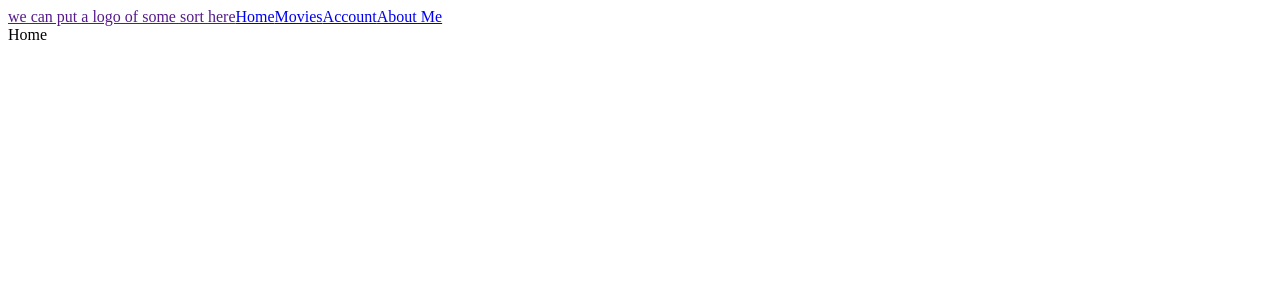
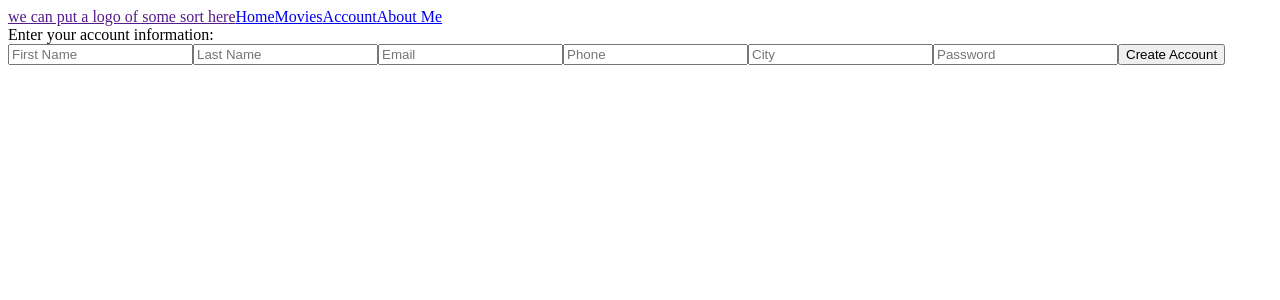
Before and after one commit to kyleoneill26/Phase-4-Project, a React (Create React App) app in the folder client/: page /register in a window 1280 px wide. Shown: the top 300 px of the page. Built offline with nearby package versions, Linux system fonts and the light colour scheme; no server answers.

Commit message:
starting create an account on my branch

```diff
--- a/client/src/components/AccountPage.js
+++ b/client/src/components/AccountPage.js
@@ -1,8 +1,12 @@
 import React from 'react'
+import { NavLink } from'react-router-dom'
 
 function AccountPage() {
     return (
-        <div>AccountPage</div>
+        <div>
+            <div>AccountPage</div>
+            <NavLink className='NavLink' exact to = '/register'>Create an Account</NavLink>
+        </div>
     )
 }
 
--- a/client/src/components/App.js
+++ b/client/src/components/App.js
@@ -5,6 +5,7 @@ import NavBar from "./NavBar";
 import Home from "./Home";
 import AboutMe from "./AboutMe";
 import AccountPage from "./AccountPage";
+import CreateAccount from "./CreateAccount";
 import { Router } from "react-router-dom/cjs/react-router-dom.min";
 
 
@@ -114,6 +115,9 @@ function App() {
                     <Route path='/aboutme'>
                         <AboutMe className="App-header"/>
                     </Route>
+                    <Route path='/register'>
+                        <CreateAccount className="App-header"/>
+                    </Route>
                     <Route path='/'>
                         <Home className="App-header"/>
                     </Route>
--- /dev/null
+++ b/client/src/components/CreateAccount.js
@@ -0,0 +1,21 @@
+import React from 'react'
+
+function CreateAccount() {
+
+	return (
+        <div>
+            <div>Enter your account information:</div>
+            <form>
+                <input type="text" fname="fname" placeholder="First Name" />
+                <input type="text" lname="lname" placeholder="Last Name" />
+                <input type="text" email="email" placeholder="Email" />
+                <input type="text" phone="phone" placeholder="Phone" />
+                <input type="text" city="city" placeholder="City" />
+                <input type="text" password="password" placeholder="Password" />
+                <input type="submit" value="Create Account" />
+            </form>
+        </div>
+	)
+}
+
+export default CreateAccount;
--- a/client/src/components/NavBar.js
+++ b/client/src/components/NavBar.js
@@ -7,9 +7,9 @@ export default function NavBar() {
     return(
         <nav classname=''>
             <a href= "">we can put a logo of some sort here</a>
-            <NavLink classname='NavLink' exact to = './'>Home</NavLink>
+            <NavLink className='NavLink' exact to = '/'>Home</NavLink>
             <NavLink className="NavLink" to = "/movies">Movies</NavLink>
-            <NavLink classname='NavLink' to = '/account'>Account</NavLink>
+            <NavLink className='NavLink' to = '/account'>Account</NavLink>
             <NavLink className="NavLink" to = "/aboutme">About Me</NavLink>
         </nav>
     )
```
